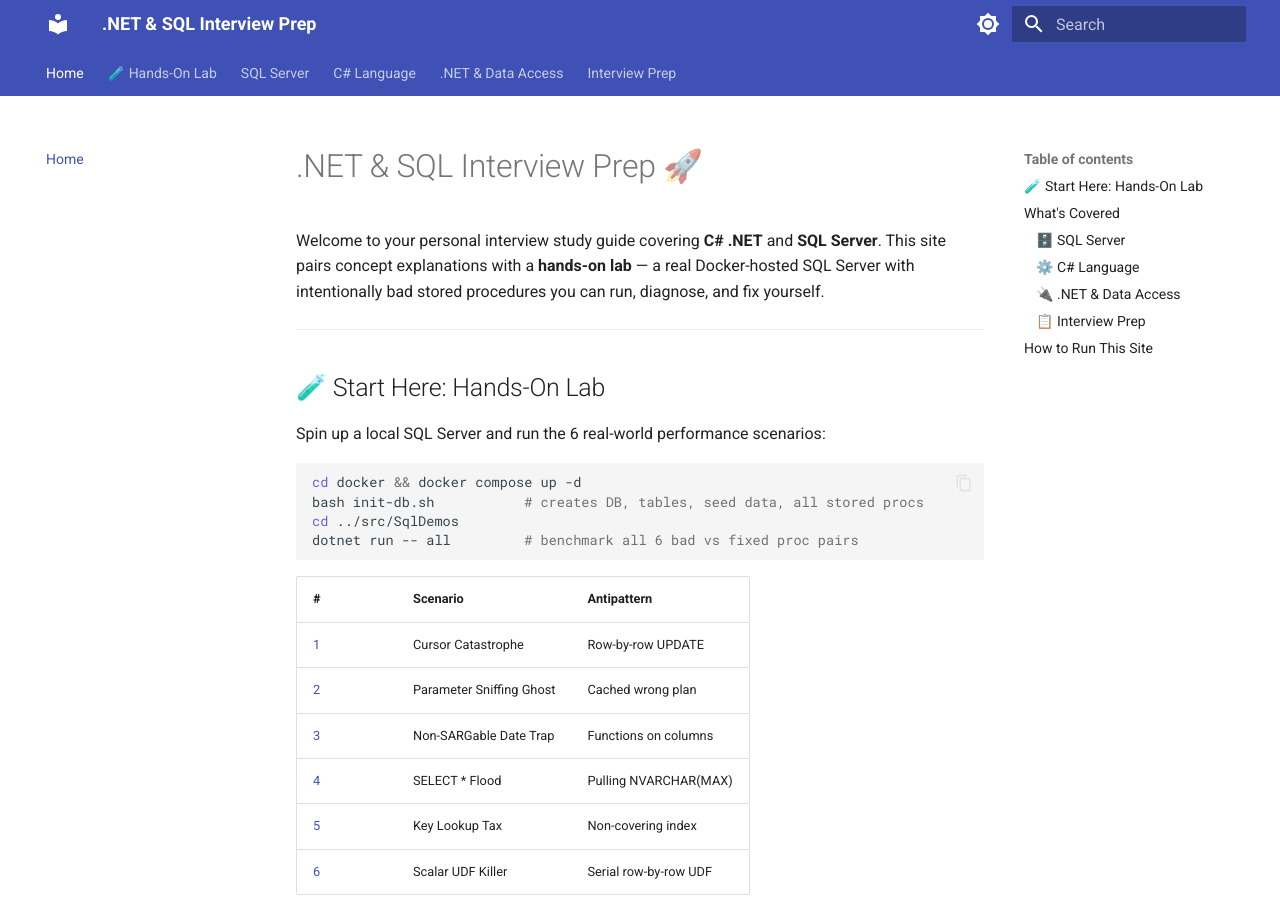
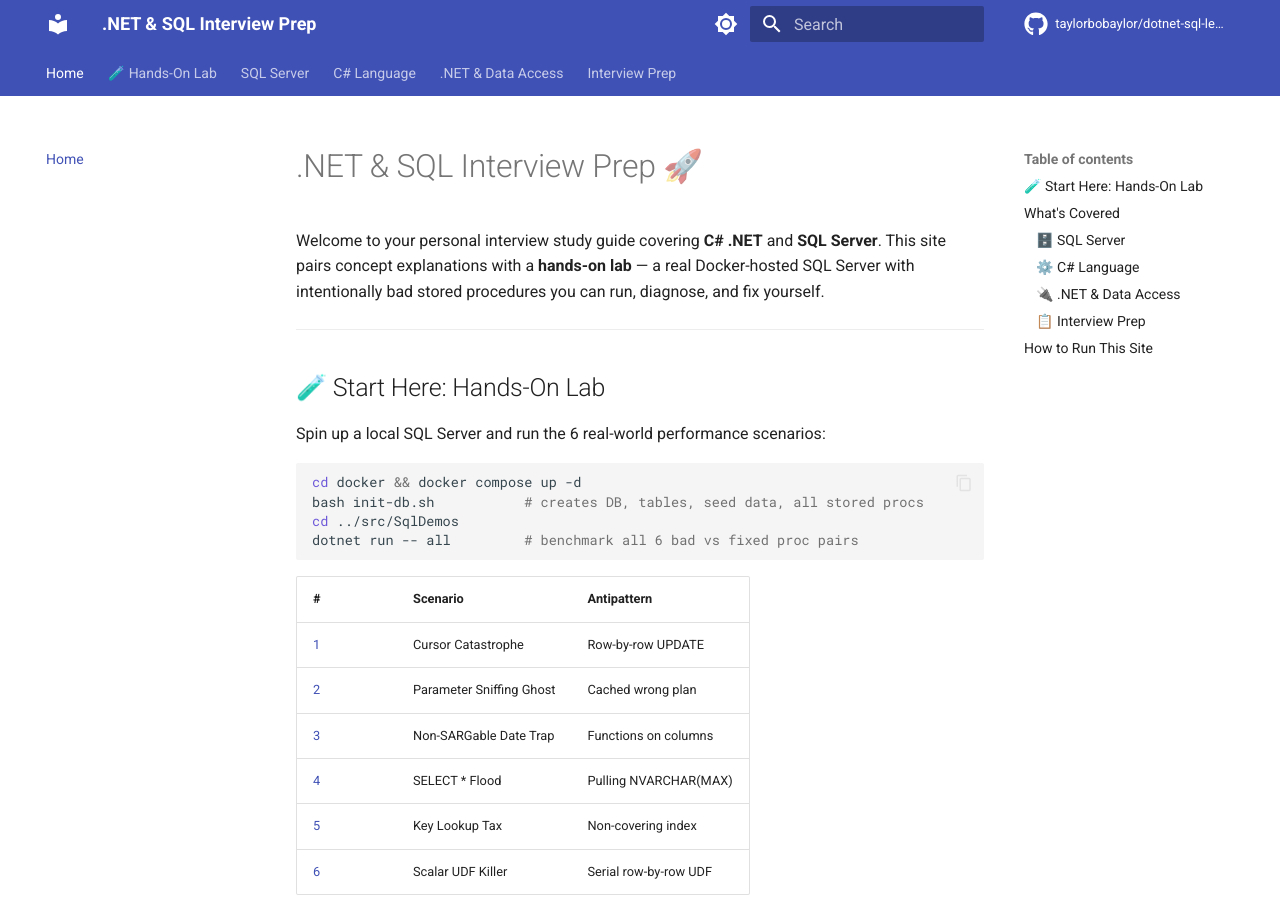
Before and after one commit to taylorbobaylor/dotnet-sql-learning, an MkDocs documentation site: the page built from docs/index.md, in a window 1280 px wide and 900 px high. Built offline with MkDocs 1.6.1 and Material for MkDocs 9.7.7, drawn with Linux system fonts in a browser that asks for light colours; comment, search, counter and statistics services are not loaded.

Commit message:
Add github actions to deploy docs on github pages

```diff
--- a/mkdocs.yml
+++ b/mkdocs.yml
@@ -1,6 +1,9 @@
 site_name: .NET & SQL Interview Prep
 site_description: Comprehensive study guide + hands-on lab for C#, .NET, and SQL Server interview preparation
 site_author: Taylor
+site_url: https://taylorbobaylor.github.io/dotnet-sql-learning/
+repo_url: https://github.com/taylorbobaylor/dotnet-sql-learning
+repo_name: taylorbobaylor/dotnet-sql-learning
 
 theme:
   name: material
```
Also changed, not shown: 2 other files.
